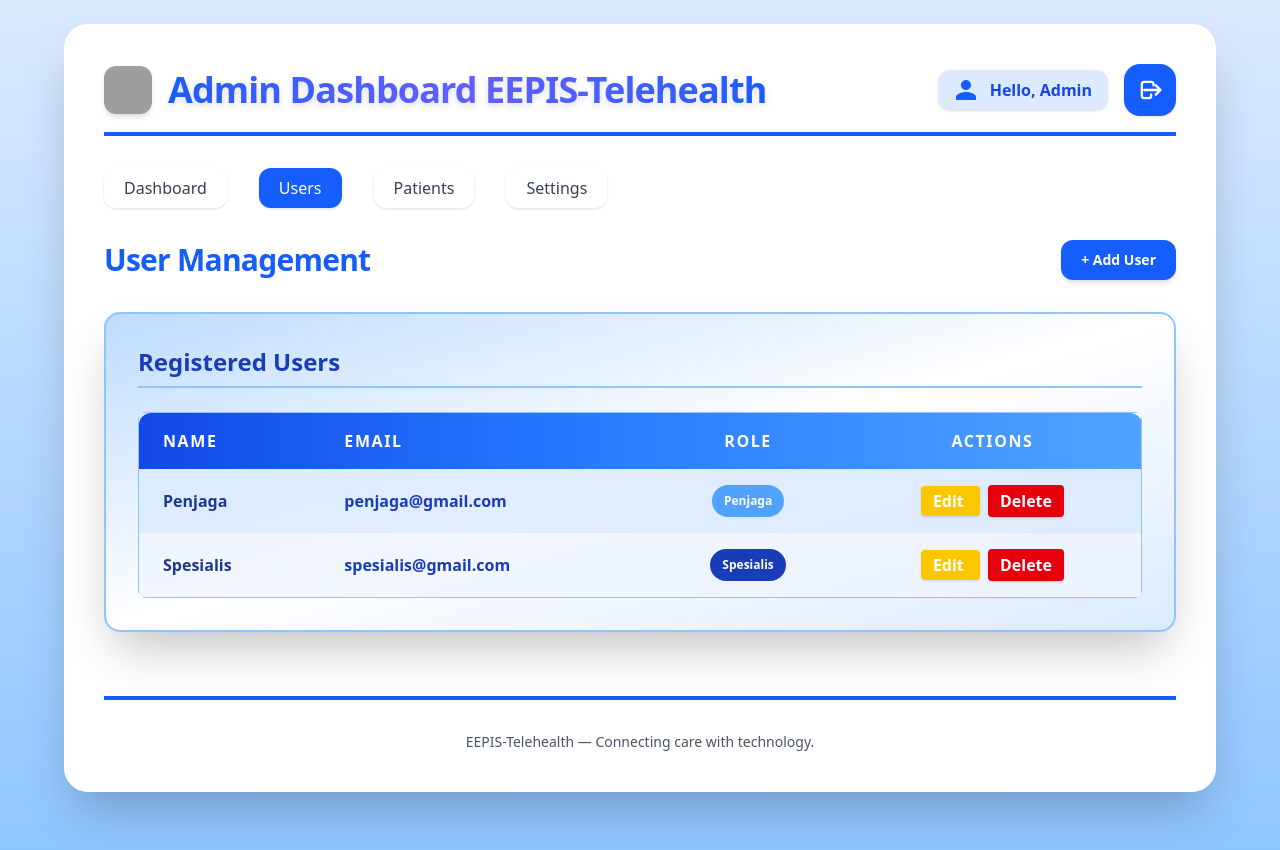
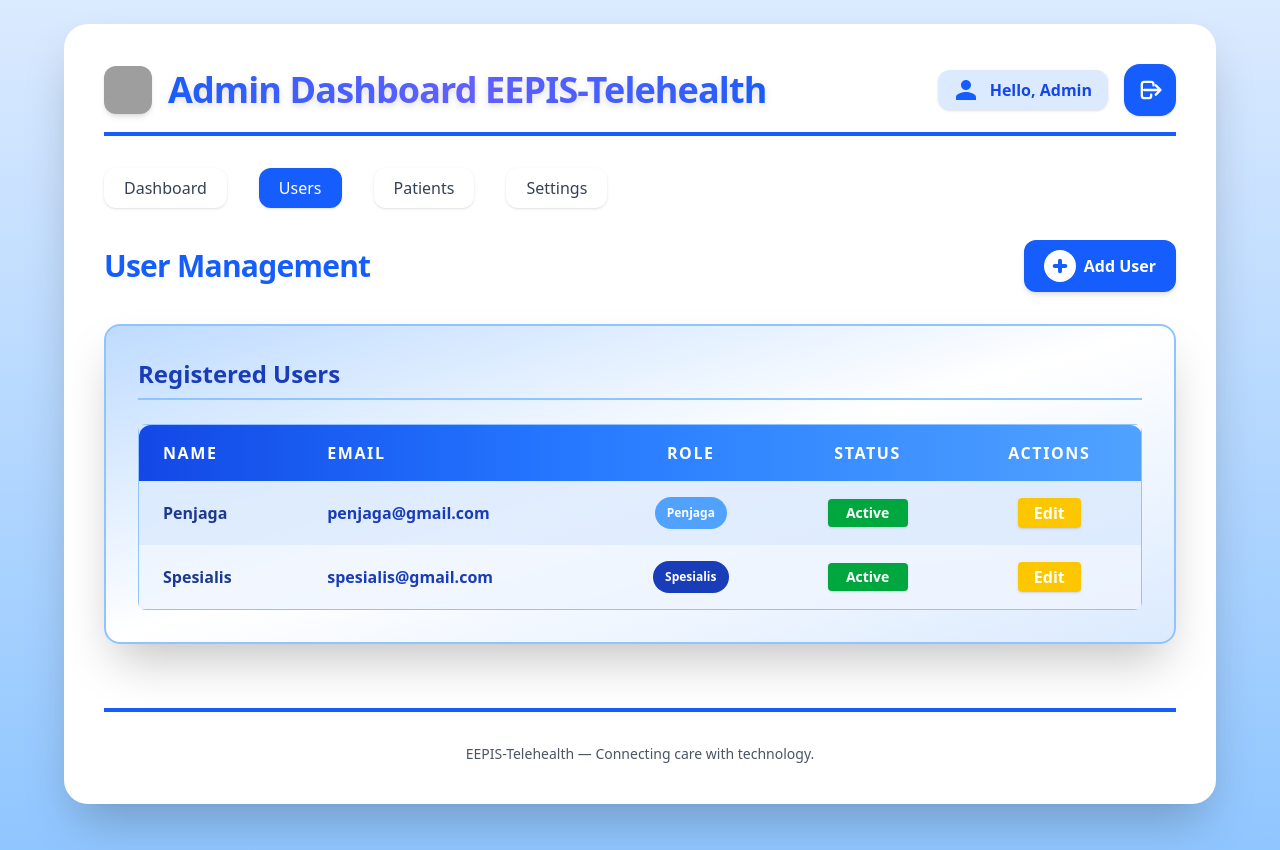
Before and after one commit to fadhilahmargi/telemedicine, a Laravel app: page /admin/users in a window 1280 px wide. Shown: the top 850 px of the page. Run offline with Laravel 12, Linux system fonts and the light colour scheme; a user stored in the database is signed in; data comes from the database, SQL or seed files in the repository; data that the repository does not hold is empty; style sheets or scripts are compiled from the project's sources; some libraries are stand-ins or nearby versions; grey boxes are pictures that could not be loaded.

Commit message:
history page dummy data, activenonactive user dan patient

```diff
--- a/app/Http/Controllers/admin/UsersController.php
+++ b/app/Http/Controllers/admin/UsersController.php
@@ -70,4 +70,20 @@ class UsersController extends Controller
         $user->delete();
         return redirect()->route('admin.users.index')->with('success', 'User berhasil dihapus!');
     }
+    public function toggle($id)
+    {
+        $user = \App\Models\User::findOrFail($id);
+        $user->is_active = !$user->is_active;
+        $user->save();
+
+        return redirect()->route('admin.users.index')->with('success', 'User status updated!');
+    }
+    public function listActiveDoctors()
+    {
+        $doctors = User::where('role', 'spesialis')
+            ->where('is_active', true)
+            ->get();
+
+        return view('components.doctor-select', compact('doctors'));
+    }
 }
--- a/app/Models/Patient.php
+++ b/app/Models/Patient.php
@@ -17,6 +17,7 @@ class Patient extends Model
         'phone',
         'address',
         'date_of_birth',
+        'is_active'
     ];
     protected $casts = [
         'date_of_birth' => 'date',
--- a/resources/views/admin/users/index.blade.php
+++ b/resources/views/admin/users/index.blade.php
@@ -132,8 +132,15 @@
         <div class="flex justify-between items-center">
             <h2 class="text-3xl font-extrabold text-blue-600 tracking-tight">User Management</h2>
             <button id="addUserButton"
-                class="inline-block bg-blue-600 text-white px-5 py-2.5 rounded-xl shadow-md hover:bg-blue-700 transition duration-300 text-sm font-semibold">
-                + Add User
+                class="inline-flex items-center bg-blue-600 text-white px-5 py-2.5 rounded-xl shadow-md hover:bg-blue-700 transition duration-500 text-base font-semibold">
+                <span class="inline-flex items-center justify-center w-8 h-8 rounded-full bg-white mr-2">
+                    <svg class="w-10 h-10 text-blue-600" fill="none" stroke="currentColor" stroke-width="3"
+                        viewBox="0 0 24 24">
+                        {{-- <circle cx="12" cy="12" r="12" fill="white" /> --}}
+                        <path stroke-linecap="round" stroke-linejoin="round" d="M12 8v8m4-4H8" />
+                    </svg>
+                </span>
+                Add User
             </button>
         </div>
 
@@ -147,10 +154,12 @@
             <div class="overflow-x-auto rounded-lg">
                 <table class="min-w-full text-base font-semibold shadow-lg border border-blue-300 rounded-xl">
                     <thead class="bg-gradient-to-r from-blue-700 via-blue-500 to-blue-400 text-white">
-                        <th class="px-6 py-4 text-left tracking-widest uppercase rounded-tl-xl">Name</th>
-                        <th class="px-6 py-4 text-left tracking-widest uppercase">Email</th>
-                        <th class="px-6 py-4 text-center tracking-widest uppercase">Role</th>
-                        <th class="px-6 py-4 text-center tracking-widest uppercase rounded-tr-xl">Actions</th>
+                        <tr>
+                            <th class="px-6 py-4 text-left tracking-widest uppercase rounded-tl-xl">NAME</th>
+                            <th class="px-6 py-4 text-left tracking-widest uppercase">EMAIL</th>
+                            <th class="px-6 py-4 text-center tracking-widest uppercase">ROLE</th>
+                            <th class="px-6 py-4 text-center tracking-widest uppercase">STATUS</th>
+                            <th class="px-6 py-4 text-center tracking-widest uppercase rounded-tr-xl">ACTIONS</th>
                         </tr>
                     </thead>
                     <tbody>
@@ -162,24 +171,29 @@
                                 <td class="px-6 py-4 text-center">
                                     <span
                                         class="inline-block px-3 py-2 text-xs font-bold rounded-full text-center
-                                            @if ($user->role === 'penjaga') bg-blue-400 text-white
-                                            @elseif ($user->role === 'spesialis')
-                                                bg-blue-800 text-white
-                                            @else
-                                                bg-gray-300 text-gray-700 @endif">
+                    @if ($user->role === 'penjaga') bg-blue-400 text-white
+                    @elseif ($user->role === 'spesialis') bg-blue-800 text-white
+                    @else bg-gray-300 text-gray-700 @endif">
                                         {{ ucfirst($user->role) }}
                                     </span>
                                 </td>
                                 <td class="px-6 py-4 text-center">
+                                    <form method="POST" action="{{ route('admin.users.toggle', $user->id) }}"
+                                        style="display:inline;">
+                                        @csrf
+                                        <button type="submit"
+                                            class="{{ $user->is_active ? 'bg-green-600 hover:bg-green-700' : 'bg-gray-400 hover:bg-gray-500' }} text-white px-4 py-1 rounded shadow font-bold text-sm min-w-[80px]">
+                                            {{ $user->is_active ? 'Active' : 'Nonactive' }}
+                                        </button>
+                                    </form>
+                                </td>
+                                <td class="px-6 py-4 text-center">
                                     <a href="javascript:void(0);"
                                         onclick="showEditModal({{ $user->id }}, '{{ $user->name }}', '{{ $user->email }}', '{{ $user->role }}')"
-                                        class="bg-yellow-400 hover:bg-yellow-500 text-white px-3 py-1 rounded shadow font-bold mr-2">
+                                        class="bg-yellow-400 hover:bg-yellow-500 text-white px-4 py-1 rounded shadow font-bold {{ !$user->is_active ? 'opacity-50 cursor-not-allowed pointer-events-none' : '' }}"
+                                        {{ !$user->is_active ? 'tabindex=-1 aria-disabled=true' : '' }}>
                                         Edit
                                     </a>
-                                    <button type="button" onclick="showDeleteModal({{ $user->id }})"
-                                        class="bg-red-600 hover:bg-red-700 text-white px-3 py-1 rounded shadow font-bold">
-                                        Delete
-                                    </button>
                                 </td>
                             </tr>
                         @endforeach
--- a/routes/web.php
+++ b/routes/web.php
@@ -30,7 +30,6 @@ Route::middleware(['auth'])->group(function () {
     })->name('patient.select');
     Route::post('/doctor-select', function (\Illuminate\Http\Request $request) {
         $patientId = $request->patient;
-        // redirect to doctor.select.index with patient id and doctors and let the doctor.select.index handle the view
         return redirect()->route('doctor.select.index', ['patientId' => $patientId]);
     })->name('doctor.select');
     Route::get('/doctor-select', function (\Illuminate\Http\Request $request) {
@@ -41,8 +40,11 @@ Route::middleware(['auth'])->group(function () {
         return view('profile');
     })->name('video.container');
     Route::get('/getPatient/{id}', [PatientController::class, 'show']);
-
+    Route::get('/doctor-select', [UsersController::class, 'listActiveDoctors'])->name('doctor.select.index');
+    Route::post('/doctor-select', [UsersController::class, 'listActiveDoctors'])->name('doctor.select.index');
     Route::get('/history', [App\Http\Controllers\HistoryController::class, 'index'])->name('history.index');
+    Route::post('/admin/patients/{id}/toggle', [PatientController::class, 'toggle'])->name('admin.patients.toggle');
+    Route::post('/admin/users/{id}/toggle', [UsersController::class, 'toggle'])->name('admin.users.toggle');
 });
 
 Route::prefix('admin')->middleware(['admin'])->group(function () {
```
Also changed, not shown: app/Http/Controllers/AuthController.php (+18 -14 lines), app/Http/Controllers/admin/PatientController.php (+11 -1 lines), resources/views/admin/patients/index.blade.php (+18 -8 lines), resources/views/components/forms/login-form.blade.php (+12 -8 lines), resources/views/login.blade.php (+18 -7 lines), database/migrations/2025_06_14_212253_add_is_active_to_users_table.php (added), resources/views/components/forms/login-content.blade.php (deleted), 1 other file.
